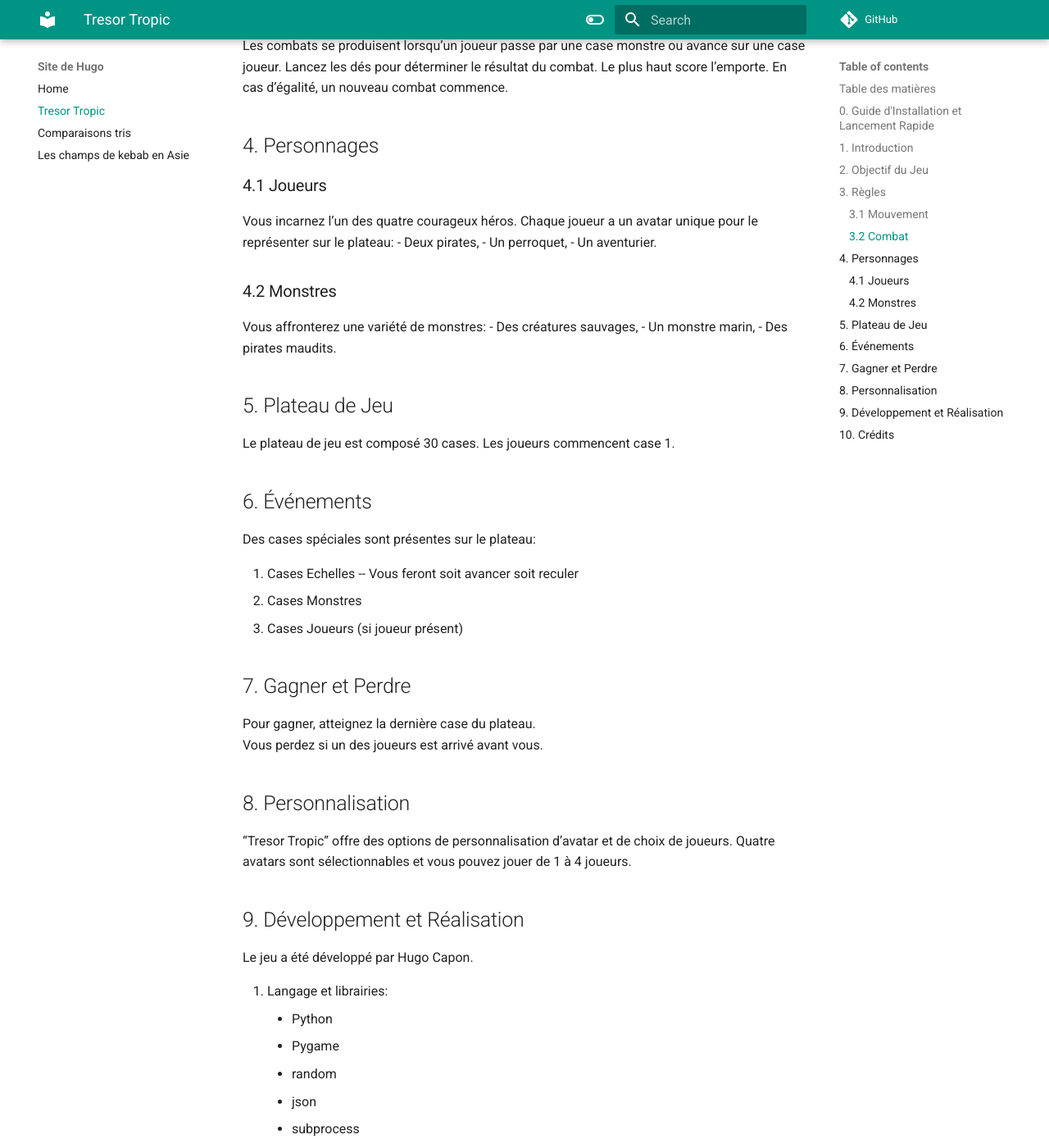
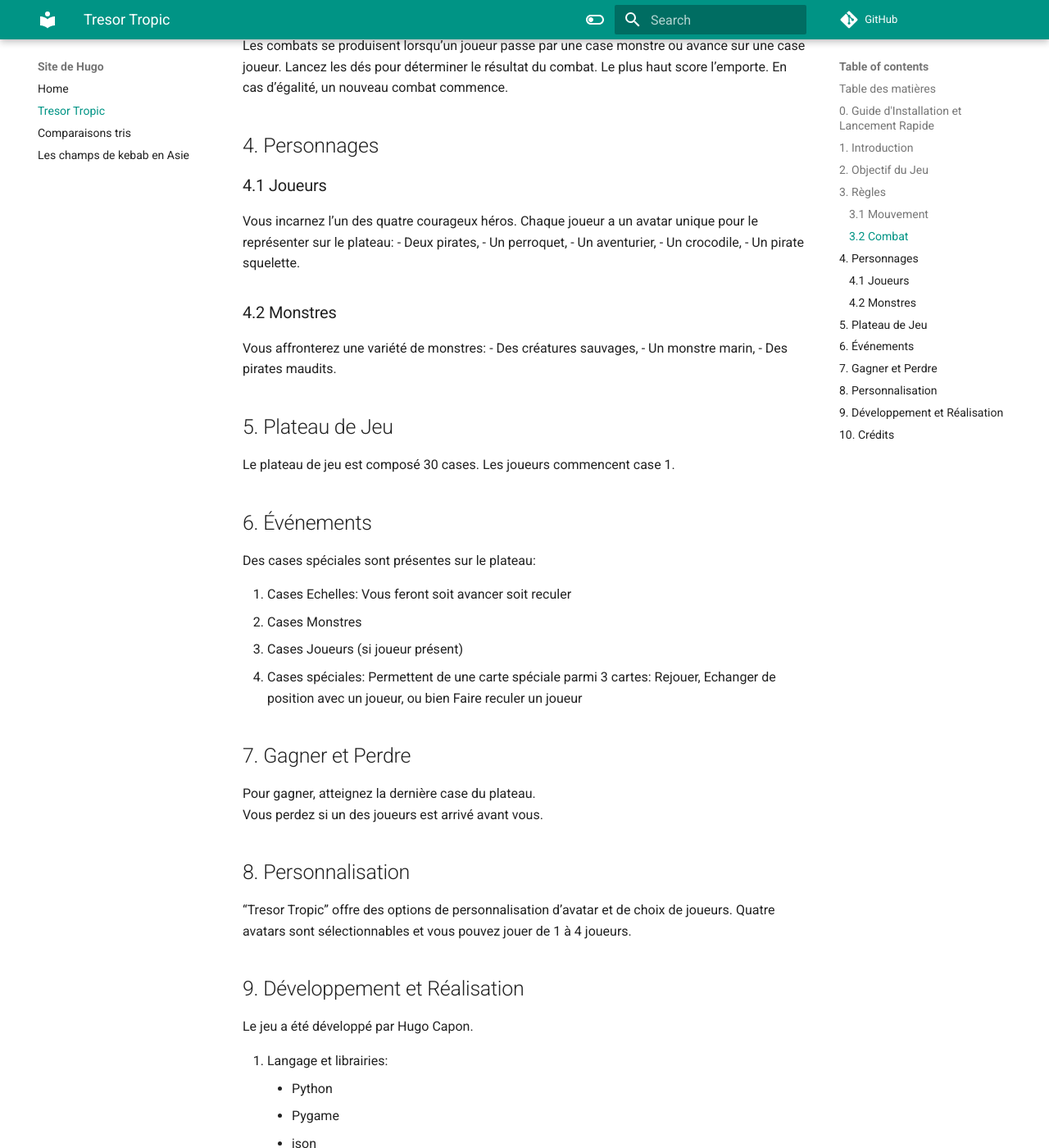
Before and after one commit to e-Tesseract/e-Tesseract.github.io, an MkDocs documentation site: the page built from docs/tresor_tropic_wiki.md, in a window 1280 px wide and 1400 px high, scrolled down 1680 px. Shown: the whole window at 82% size. Built offline with MkDocs 1.6.1 and Material for MkDocs 9.7.7, drawn with Linux system fonts in a browser that asks for light colours; comment, search, counter and statistics services are not loaded; some of the changed text lies outside the part shown.

Commit message:
Update tresor_tropic_wiki.md

```diff
--- a/docs/tresor_tropic_wiki.md
+++ b/docs/tresor_tropic_wiki.md
@@ -63,8 +63,9 @@ Les combats se produisent lorsqu’un joueur passe par une case monstre ou avanc
 Vous incarnez l’un des quatre courageux héros. Chaque joueur a un avatar unique pour le représenter sur le plateau:
 - Deux pirates,
 - Un perroquet,
-- Un aventurier.
-
+- Un aventurier,
+- Un crocodile,
+- Un pirate squelette.
 
 ### 4.2 Monstres
 
@@ -82,10 +83,10 @@ Les joueurs commencent case 1.
 
 Des cases spéciales sont présentes sur le plateau:
 
-1.  Cases Echelles
--- Vous feront soit avancer soit reculer
+1.  Cases Echelles: Vous feront soit avancer soit reculer
 3.  Cases Monstres
 4.  Cases Joueurs (si joueur présent)
+5.  Cases spéciales: Permettent de une carte spéciale parmi 3 cartes: Rejouer, Echanger de position avec un joueur, ou bien Faire reculer un joueur
 
 ## 7. Gagner et Perdre
 
@@ -104,7 +105,6 @@ Le jeu a été développé par Hugo Capon.
 1. Langage et librairies:
 	- Python
 	- Pygame
-	- random
 	- json
 	- subprocess
 
```
Also changed, not shown: other parts of docs/tresor_tropic_wiki.md (+2 -2 lines).
